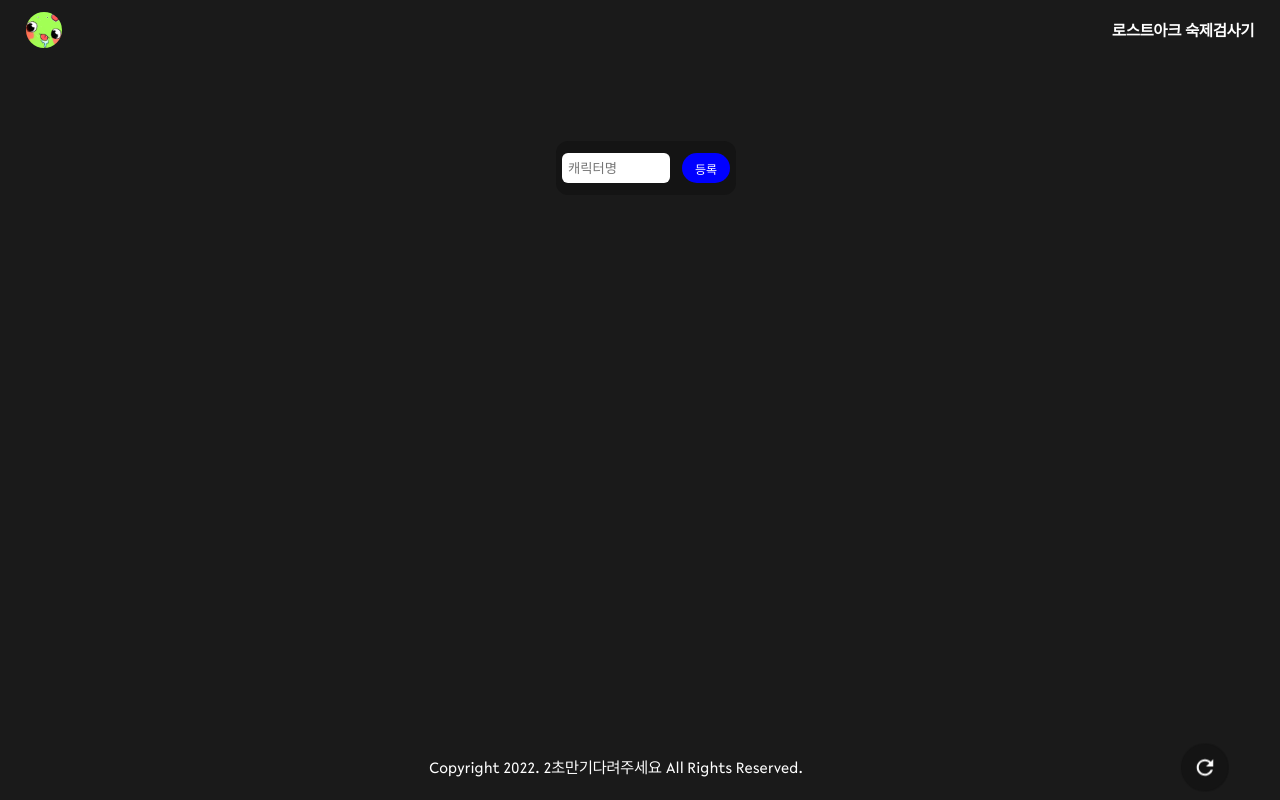
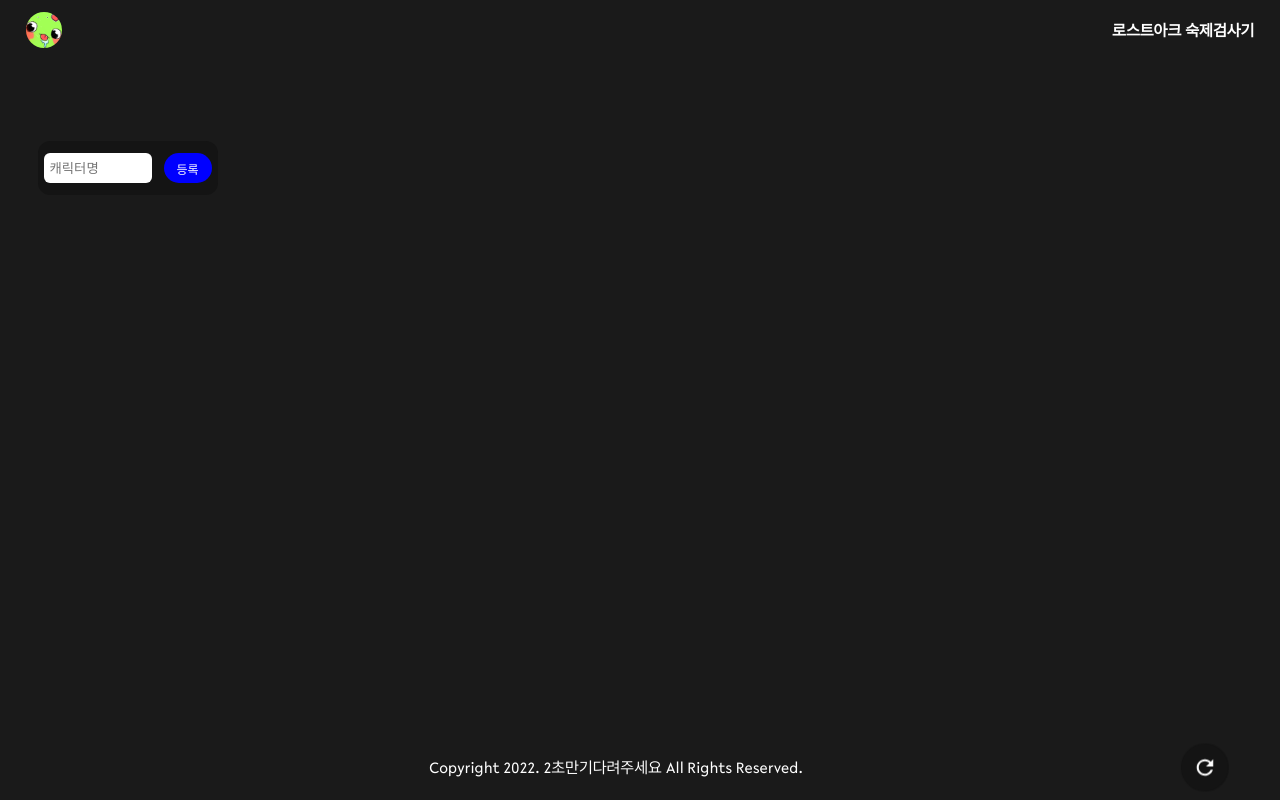
Before and after one commit to kt5680608/muyaho-homework, a React (Create React App) app: page / in a window 1280 px wide. Built offline with nearby package versions, Linux system fonts and the light colour scheme.

Commit message:
style: GridContainer min-width 설정

```diff
--- a/src/global-styles.js
+++ b/src/global-styles.js
@@ -99,6 +99,7 @@ export const GlobalStyles = createGlobalStyle`
 
 export const GridContainer = styled(motion.div)`
   height: 70%;
+  min-width: 100%;
   display: flex;
   width: min-content;
   flex-direction: row;
```
